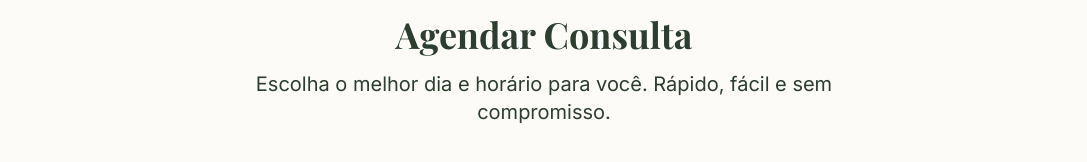
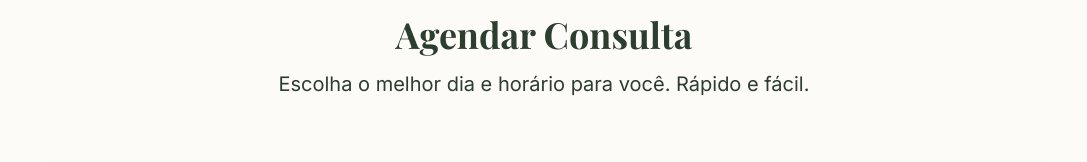
Before and after one commit to joaoreis07/nutri01, a React (Vite) app: page / in a window 1280 px wide. Both pictures are taken after a click on the button "Agendar Consulta". Shown: the part 291-453 px from the top of the page, without its empty margins (96-1183 px from the left). Built offline with nearby package versions, Linux system fonts and the light colour scheme; no server answers; the database is empty.

Commit message:
Remove 'sem compromisso' from booking page subtitle
Co-authored-by: Cursor <cursoragent@cursor.com>

```diff
--- a/src/app/components/BookingSection.tsx
+++ b/src/app/components/BookingSection.tsx
@@ -123,7 +123,7 @@ export function BookingSection() {
         <motion.div {...fadeInUp} className="text-center mb-16">
           <h2 className="text-4xl font-bold mb-4 text-foreground">Agendar Consulta</h2>
           <p className="text-xl text-muted-foreground max-w-2xl mx-auto">
-            Escolha o melhor dia e horário para você. Rápido, fácil e sem compromisso.
+            Escolha o melhor dia e horário para você. Rápido e fácil.
           </p>
         </motion.div>
 
```
